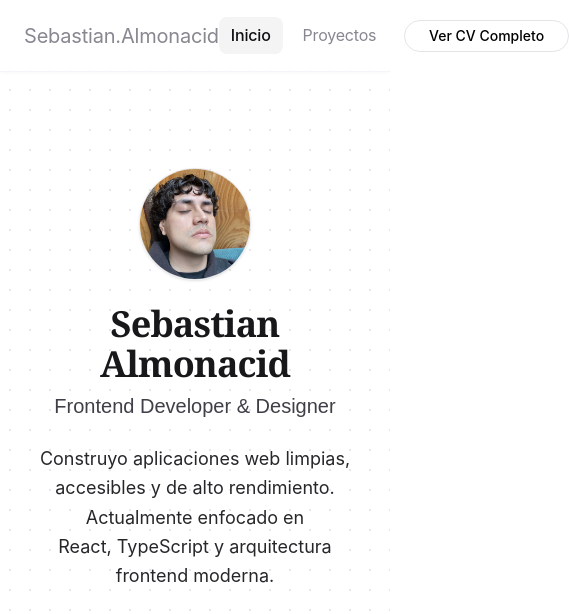
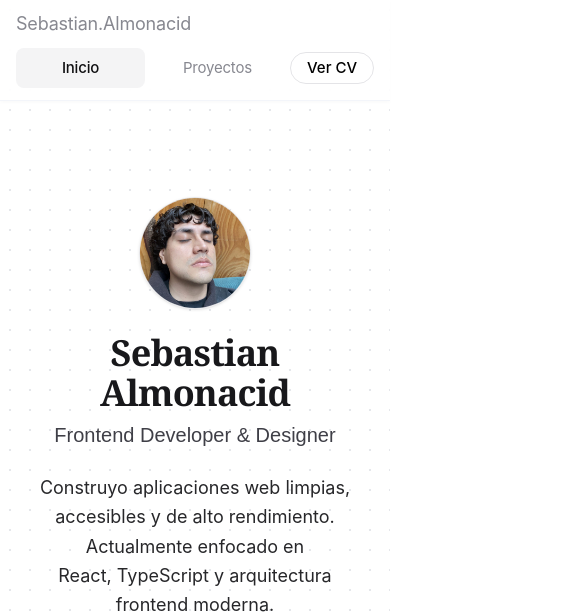
Before and after one commit to Sebastiaaann/portafolio-2026, an Astro site: page / in a window 390 px wide. Shown: the top 614 px of the page, 569 px wide, since content can reach past the window. Built offline with nearby package versions, Linux system fonts and the light colour scheme; Astro itself is replaced by a stand-in of ours.

Commit message:
fix: improve mobile header responsiveness

```diff
--- a/src/components/Header.astro
+++ b/src/components/Header.astro
@@ -4,29 +4,33 @@ import CVDrawer from "./react/CVDrawer.tsx";
 const currentPath = Astro.url.pathname;
 ---
 
-<header transition:persist class="w-full h-[72px] px-6 lg:px-[100px] flex justify-between items-center sticky top-0 z-50 bg-white/80 backdrop-blur-md border-b border-[#F3F5FA] shadow-[0_2px_3px_rgba(20,27,41,0.02)] font-[-apple-system,BlinkMacSystemFont,'Segoe_UI',Roboto,Helvetica,Arial,sans-serif] antialiased">
-  <div class="flex flex-col justify-center">
-    <a href="/" class="flex items-center text-[#878890] text-[20px] leading-[24px] tracking-[-0.2px] hover:text-[#101012] transition-colors group">
-      <span>Sebastian.Almonacid</span>
+<header transition:persist class="sticky top-0 z-50 w-full border-b border-[#F3F5FA] bg-white/80 px-4 py-3 shadow-[0_2px_3px_rgba(20,27,41,0.02)] backdrop-blur-md font-[-apple-system,BlinkMacSystemFont,'Segoe_UI',Roboto,Helvetica,Arial,sans-serif] antialiased sm:h-[72px] sm:px-6 sm:py-0 lg:px-[100px]">
+  <div class="mx-auto flex w-full max-w-5xl flex-col gap-3 sm:flex-row sm:items-center sm:justify-between">
+    <div class="min-w-0 flex flex-col justify-center">
+      <a href="/" class="flex min-w-0 items-center text-[#878890] text-[18px] sm:text-[20px] leading-[24px] tracking-[-0.2px] hover:text-[#101012] transition-colors group">
+        <span class="truncate">Sebastian.Almonacid</span>
       </a>
     </div>
 
-  <nav class="flex items-center gap-2 sm:gap-6 md:gap-8">
+    <nav class="flex w-full min-w-0 items-center justify-between gap-2 sm:w-auto sm:justify-end sm:gap-6 md:gap-8">
+      <div class="flex min-w-0 flex-1 items-center gap-2 sm:flex-none sm:gap-6 md:gap-8">
         <a
           href="/"
-      class={`relative before:absolute before:-inset-2 before:content-[''] inline-block text-[16px] sm:text-[18px] leading-[21.6px] tracking-[-0.2px] transition-all active:scale-[0.96] px-3 py-2 rounded-md ${currentPath === '/' || currentPath === '' ? 'text-[#101012] bg-zinc-100 font-medium' : 'text-[#878890] hover:text-[#101012] hover:bg-zinc-50'}`}
+          class={`relative before:absolute before:-inset-y-2 before:-inset-x-1 sm:before:-inset-2 before:content-[''] inline-flex min-h-10 flex-1 items-center justify-center rounded-md px-2.5 py-2 text-center text-[15px] sm:min-h-0 sm:flex-none sm:px-3 sm:text-[18px] leading-[21.6px] tracking-[-0.2px] transition-colors transition-transform active:scale-[0.96] ${currentPath === '/' || currentPath === '' ? 'text-[#101012] bg-zinc-100 font-medium' : 'text-[#878890] hover:text-[#101012] hover:bg-zinc-50'}`}
         >
           Inicio
         </a>
         <a
           href="/proyectos"
-      class={`relative before:absolute before:-inset-2 before:content-[''] inline-block text-[16px] sm:text-[18px] leading-[21.6px] tracking-[-0.2px] transition-all active:scale-[0.96] px-3 py-2 rounded-md ${currentPath === '/proyectos' || currentPath === '/proyectos/' ? 'text-[#101012] bg-zinc-100 font-medium' : 'text-[#878890] hover:text-[#101012] hover:bg-zinc-50'}`}
+          class={`relative before:absolute before:-inset-y-2 before:-inset-x-1 sm:before:-inset-2 before:content-[''] inline-flex min-h-10 flex-1 items-center justify-center rounded-md px-2.5 py-2 text-center text-[15px] sm:min-h-0 sm:flex-none sm:px-3 sm:text-[18px] leading-[21.6px] tracking-[-0.2px] transition-colors transition-transform active:scale-[0.96] ${currentPath === '/proyectos' || currentPath === '/proyectos/' ? 'text-[#101012] bg-zinc-100 font-medium' : 'text-[#878890] hover:text-[#101012] hover:bg-zinc-50'}`}
         >
           Proyectos
         </a>
+      </div>
 
-    <div class="ml-2 sm:ml-0">
-      <CVDrawer client:idle />
+      <div class="shrink-0">
+        <CVDrawer client:idle compact />
       </div>
     </nav>
+  </div>
 </header>
--- a/src/components/react/CVDrawer.tsx
+++ b/src/components/react/CVDrawer.tsx
@@ -6,12 +6,26 @@ import {
   DrawerTrigger,
 } from "@/components/ui/drawer";
 
-export default function CVDrawer() {
+interface CVDrawerProps {
+  compact?: boolean;
+}
+
+export default function CVDrawer({ compact = false }: CVDrawerProps) {
   return (
     <Drawer shouldScaleBackground={true}>
       <DrawerTrigger asChild>
-        <Button variant="outline" className="rounded-full px-6 font-medium border-zinc-200 transition-colors transition-transform hover:bg-zinc-100 active:scale-[0.96] will-change-transform">
-          Ver CV Completo
+        <Button
+          variant="outline"
+          className={`rounded-full border-zinc-200 font-medium transition-colors transition-transform hover:bg-zinc-100 active:scale-[0.96] will-change-transform ${compact ? "px-4 text-[15px] sm:px-6 sm:text-sm" : "px-6"}`}
+        >
+          {compact ? (
+            <>
+              <span className="sm:hidden">Ver CV</span>
+              <span className="hidden sm:inline">Ver CV Completo</span>
+            </>
+          ) : (
+            "Ver CV Completo"
+          )}
         </Button>
       </DrawerTrigger>
       <DrawerContent className="bg-transparent border-none shadow-none outline-none [&>div:first-child]:hidden">
```
Lines whose indentation alone changed are shown as unchanged.
